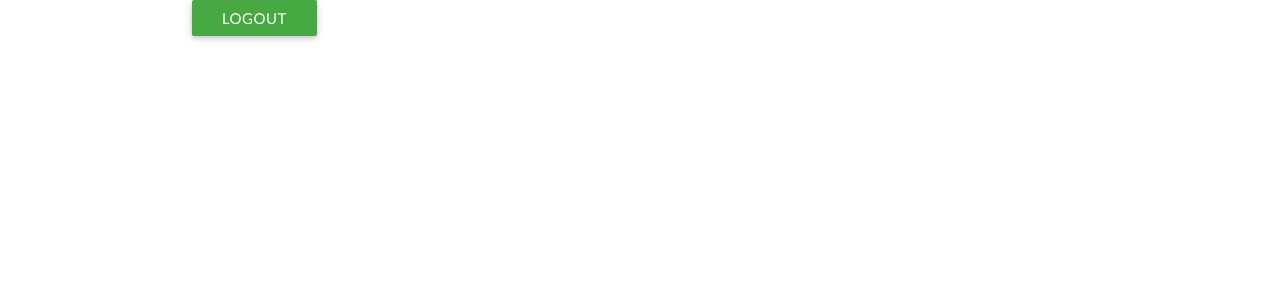
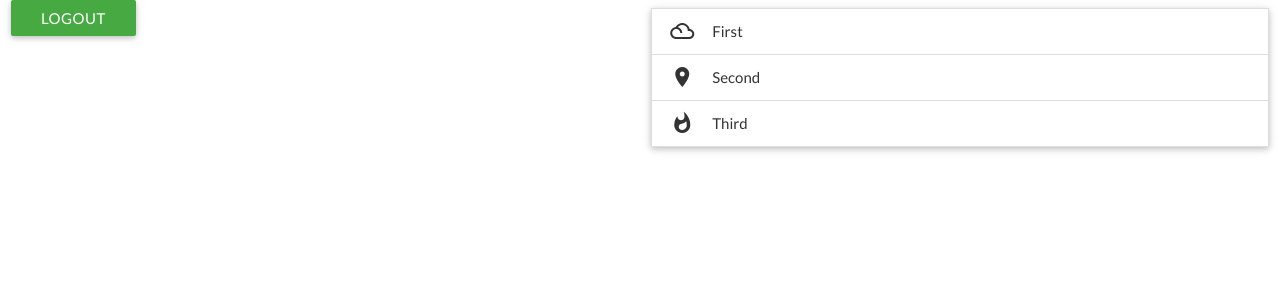
Before and after one commit to dborstelmann/Penguins-GH6, a Django app: page /home in a window 1280 px wide. Shown: the top 300 px of the page. Run offline with Django 3.2, Linux system fonts and the light colour scheme; style sheets or scripts are compiled from the project's sources.

Commit message:
don't even know

```diff
--- a/webapp/templates/partials/home/home_base.html
+++ b/webapp/templates/partials/home/home_base.html
@@ -1,7 +1,27 @@
 {% verbatim %}
 <div class="home-page">
-    <div class="container">
-        <button class="waves-effect waves-light btn logout" type="button">Logout</button>
+    <div class="row">
+        <div class="col s12 m6">
+            <button class="waves-effect waves-light btn logout" type="button">Logout</button>
+        </div>
+        <div class="col s12 m6">
+            <div class="new-applications">
+                <ul class="collapsible" data-collapsible="accordion">
+                    <li>
+                        <div class="collapsible-header"><i class="material-icons">filter_drama</i>First</div>
+                        <div class="collapsible-body"><p>Lorem ipsum dolor sit amet.</p></div>
+                    </li>
+                    <li>
+                        <div class="collapsible-header"><i class="material-icons">place</i>Second</div>
+                        <div class="collapsible-body"><p>Lorem ipsum dolor sit amet.</p></div>
+                    </li>
+                    <li>
+                        <div class="collapsible-header"><i class="material-icons">whatshot</i>Third</div>
+                        <div class="collapsible-body"><p>Lorem ipsum dolor sit amet.</p></div>
+                    </li>
+                </ul>
+            </div>
+        </div>
     </div>
 </div>
 {% endverbatim %}
```
